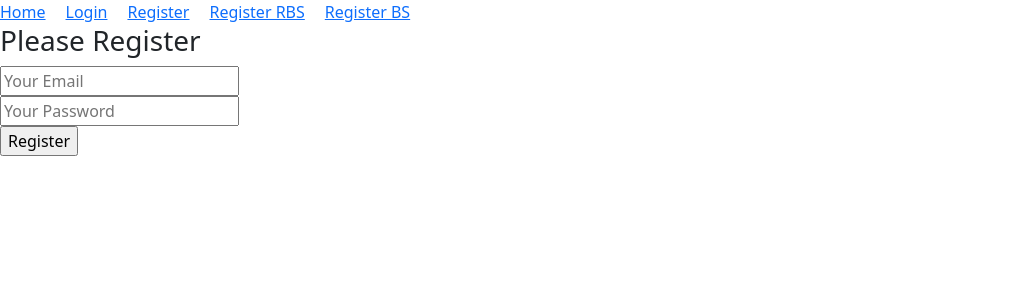
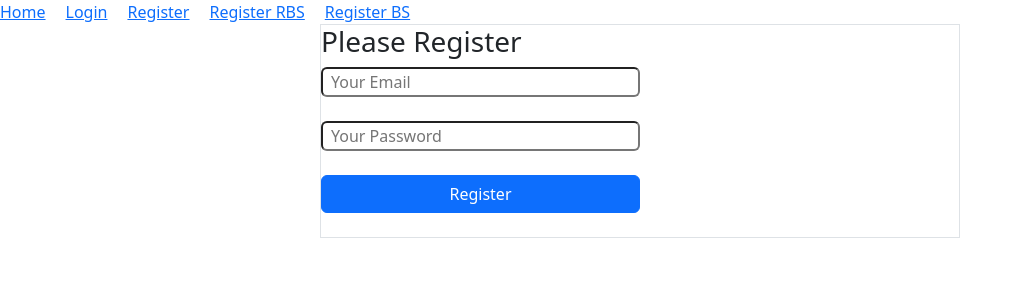
Before and after one commit to arefin-aareef/email-pass-auth, a React (Vite) app in the folder client/: page /register in a window 1280 px wide. Shown: the top 300 px of the page, without its empty margins (0-1023 px from the left). Built offline with nearby package versions, Linux system fonts and the light colour scheme.

Commit message:
email-pass authentication

```diff
--- /dev/null
+++ b/client/src/Firebase/firebase.config.js
@@ -0,0 +1,18 @@
+// Import the functions you need from the SDKs you need
+import { initializeApp } from "firebase/app";
+// TODO: Add SDKs for Firebase products that you want to use
+// https://firebase.google.com/docs/web/setup#available-libraries
+
+// Your web app's Firebase configuration
+const firebaseConfig = {
+  apiKey: "AIzaSyBZ6fSD9pUbJOhjq0lOWI5KCqHCyPtTEM8",
+  authDomain: "email-password-auth-f3f42.firebaseapp.com",
+  projectId: "email-password-auth-f3f42",
+  storageBucket: "email-password-auth-f3f42.appspot.com",
+  messagingSenderId: "1046306384609",
+  appId: "1:1046306384609:web:6c13cb2fb51f35842b65a0"
+};
+
+// Initialize Firebase
+const app = initializeApp(firebaseConfig);
+export default app;
--- a/client/src/components/Register/Register.jsx
+++ b/client/src/components/Register/Register.jsx
@@ -1,4 +1,8 @@
 import React, { useState } from 'react';
+import { createUserWithEmailAndPassword, getAuth } from "firebase/auth";
+import app from '../../Firebase/firebase.config';
+
+const auth = getAuth(app);
 
 const Register = () => {
 
@@ -8,8 +12,15 @@
         event.preventDefault();
         const email = event.target.email.value;
         const password = event.target.password.value;
-
         console.log(email, password);
+        createUserWithEmailAndPassword(auth, email, password)
+        .then(result => {
+            const loggedUser = result.user;
+            console.log(loggedUser);
+        })
+        .catch(error => {
+            console.log(error);
+        })
     }
 
     const handleEmailChange = (event) => {
@@ -22,14 +33,14 @@
     }
 
     return (
-        <div>
+        <div className='w-50 mx-auto border'>
             <h3>Please Register</h3>
             <form onSubmit={handleSubmit}>
-                <input onChange={handleEmailChange} type="email" name="email" id="email" placeholder='Your Email' />
+                <input className='w-50 mb-4 rounded ps-2' onChange={handleEmailChange} type="email" name="email" id="email" placeholder='Your Email' />
                 <br />
-                <input onBlur={handlePasswordBlur} type="password" name="password" id="password" placeholder='Your Password' />
+                <input className='w-50 mb-4 rounded ps-2' onBlur={handlePasswordBlur} type="password" name="password" id="password" placeholder='Your Password' />
                 <br />
-                <input type="submit" value="Register" />
+                <input className='w-50 mb-4 btn btn-primary' type="submit" value="Register" />
             </form>
         </div>
     );
```
